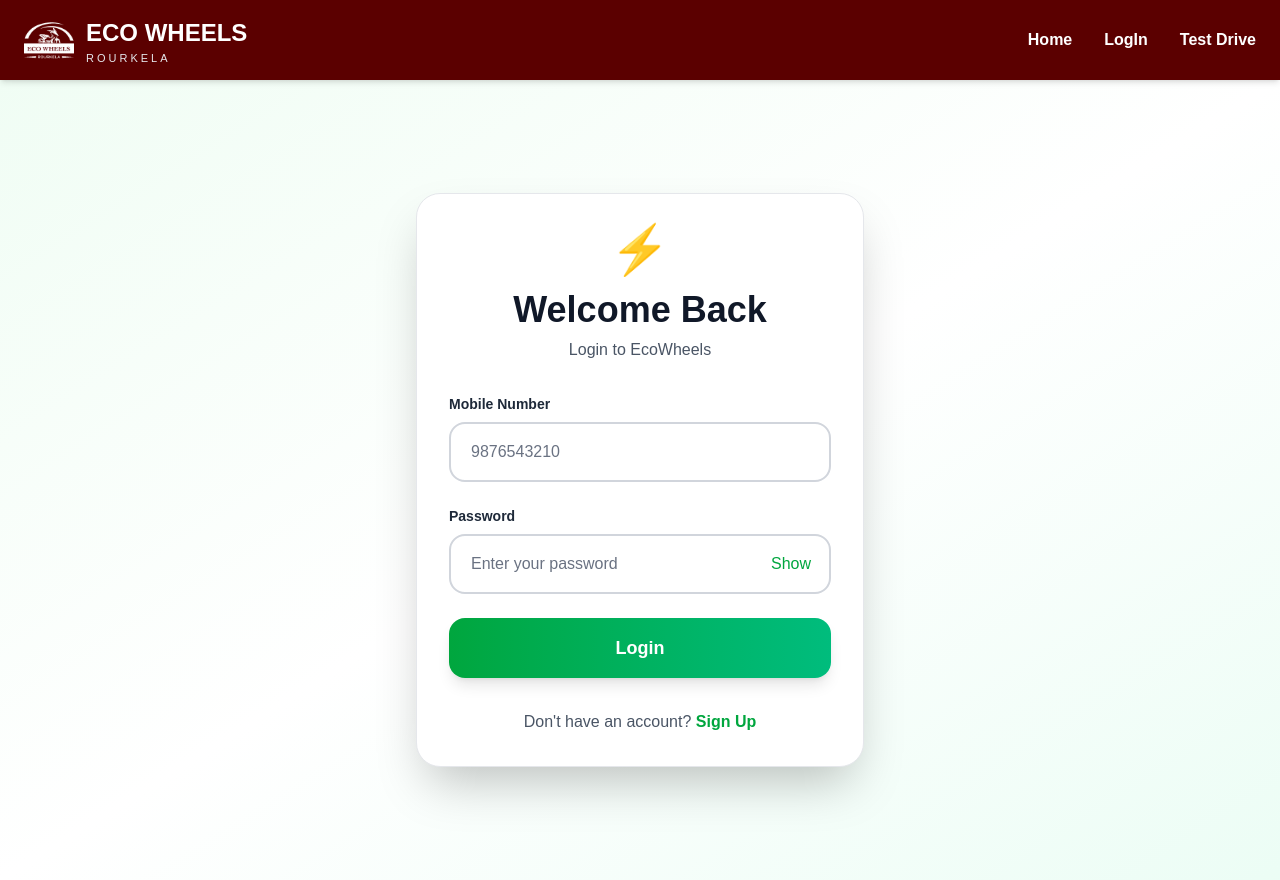
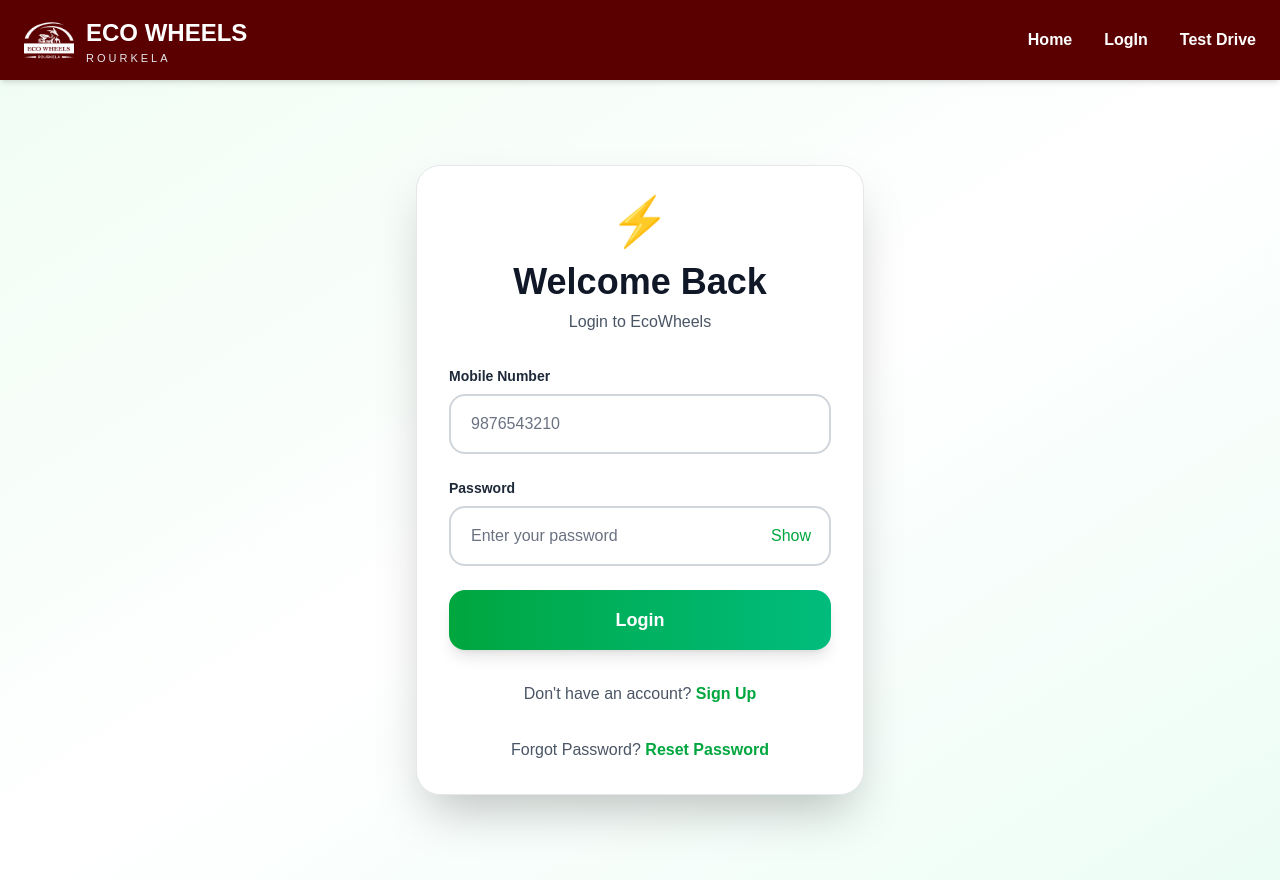
Before and after one commit to pinkkman/ecowheels, a Next.js app in the folder ev-showroom/: page /login in a window 1280 px wide. Built offline with nearby package versions, Linux system fonts and the light colour scheme.

Commit message:
forgot pass next

```diff
--- a/ev-showroom/app/(public)/login/page.tsx
+++ b/ev-showroom/app/(public)/login/page.tsx
@@ -147,6 +147,15 @@
             Sign Up
           </Link>
         </p>
+        <p className="mt-8 text-center text-gray-600">
+          Forgot Password?{" "}
+          <Link
+              href="/forgot-password"
+              className="font-semibold text-green-600 hover:text-green-700"
+          >
+       Reset Password
+          </Link>
+        </p>
       </div>
     </div>
   );
```
